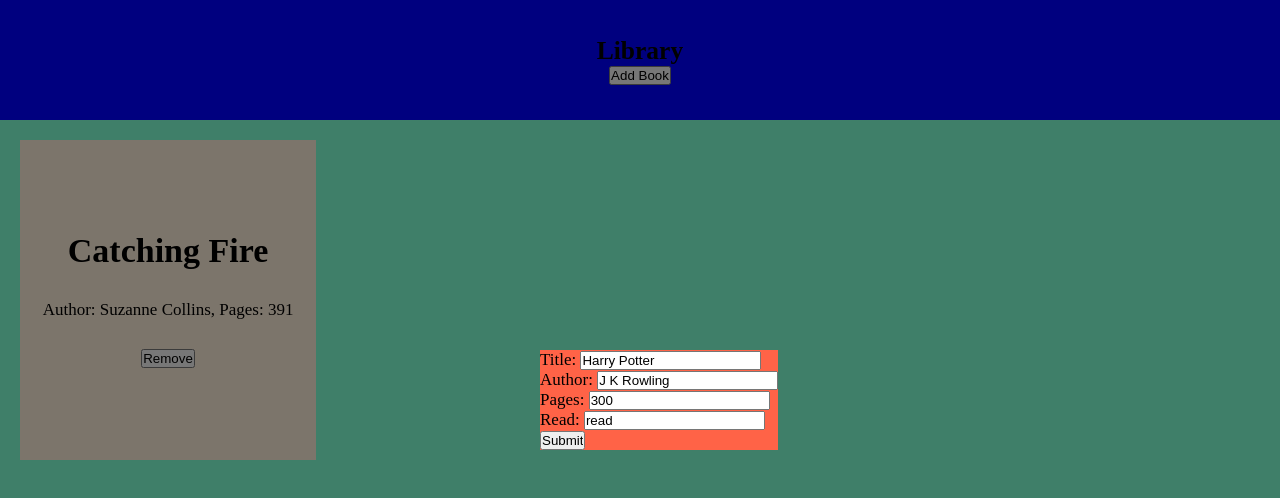
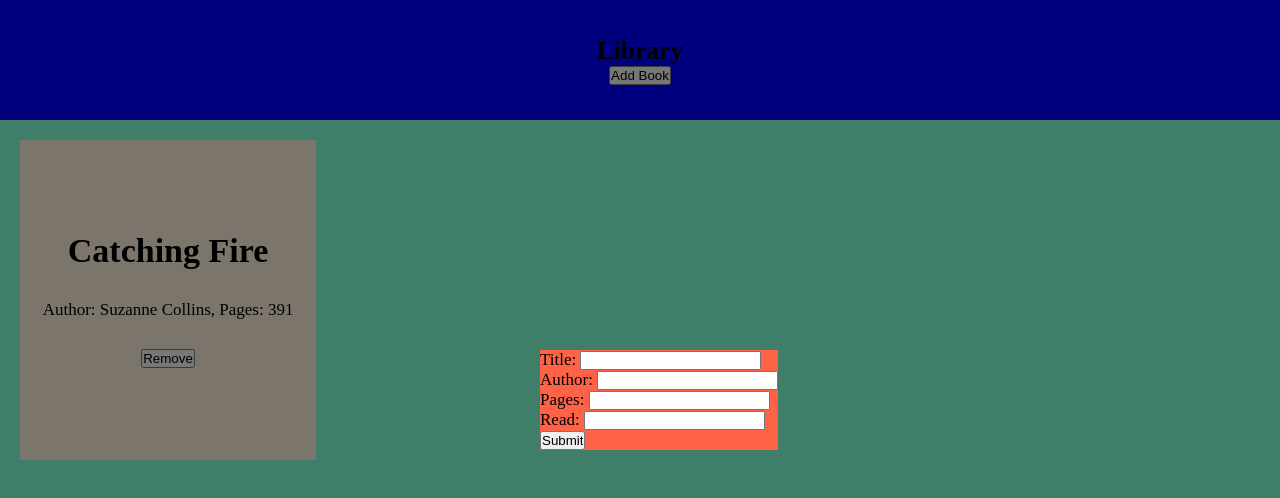
Before and after one commit to nabelk/library, a plain HTML site: page index.html in a window 1280 px wide. Both pictures are taken after a click on the button "Add Book". Drawn offline with Linux system fonts and the light colour scheme.

Commit message:
Remove value att for input

```diff
--- a/index.html
+++ b/index.html
@@ -22,19 +22,19 @@
       <form>
         <div>
           <label for="title">Title: </label>
-          <input id="title" name="title" type="text" value="Harry Potter">
+          <input id="title" name="title" type="text" >
         </div>
         <div>
           <label for="author">Author: </label>
-          <input id="author" name="author" type="text" value="J K Rowling">
+          <input id="author" name="author" type="text" >
         </div>
         <div>
           <label for="pages">Pages: </label>
-          <input id="pages" name="pages" type="text" value="300">
+          <input id="pages" name="pages" type="text">
         </div>
         <div>
           <label for="read">Read: </label>
-          <input id="read" name="read" type="text" value="read">
+          <input id="read" name="read" type="text" >
         </div>
         <div>
           <input id="submit" type="submit">
```
